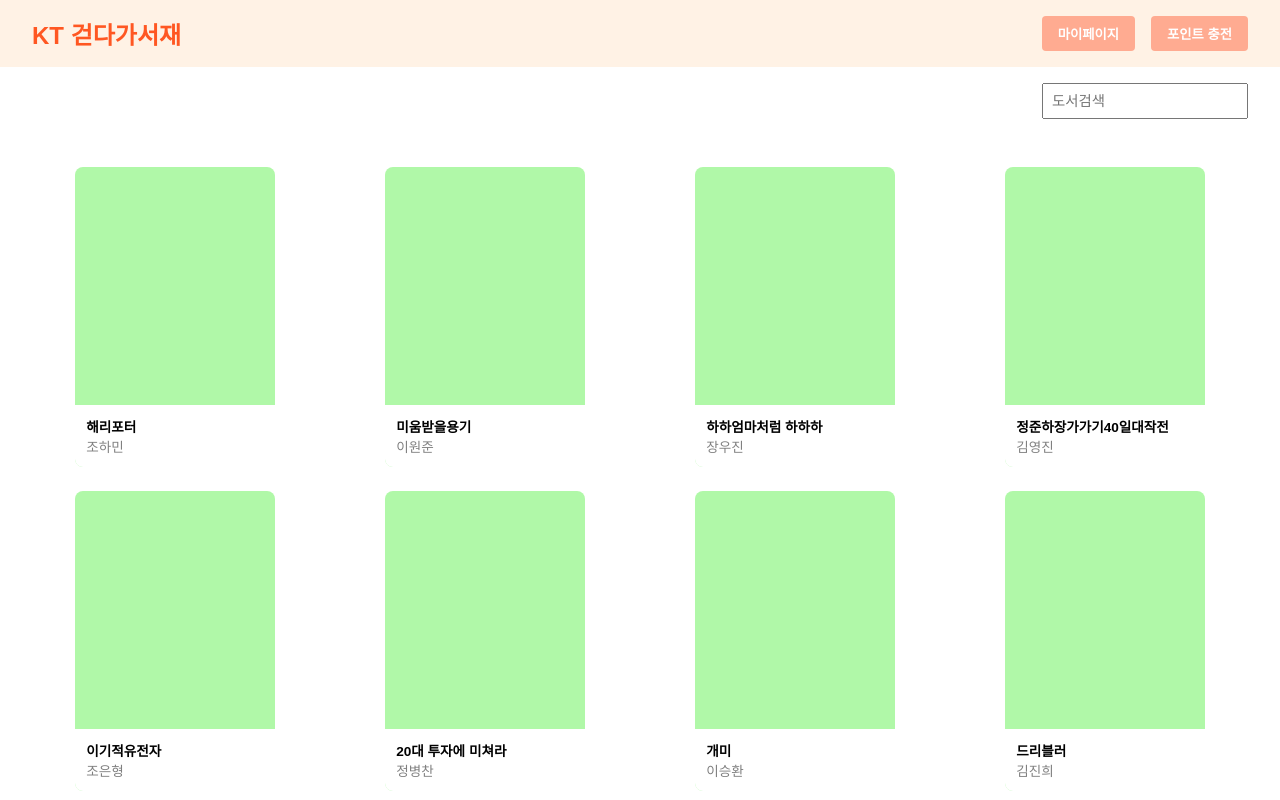
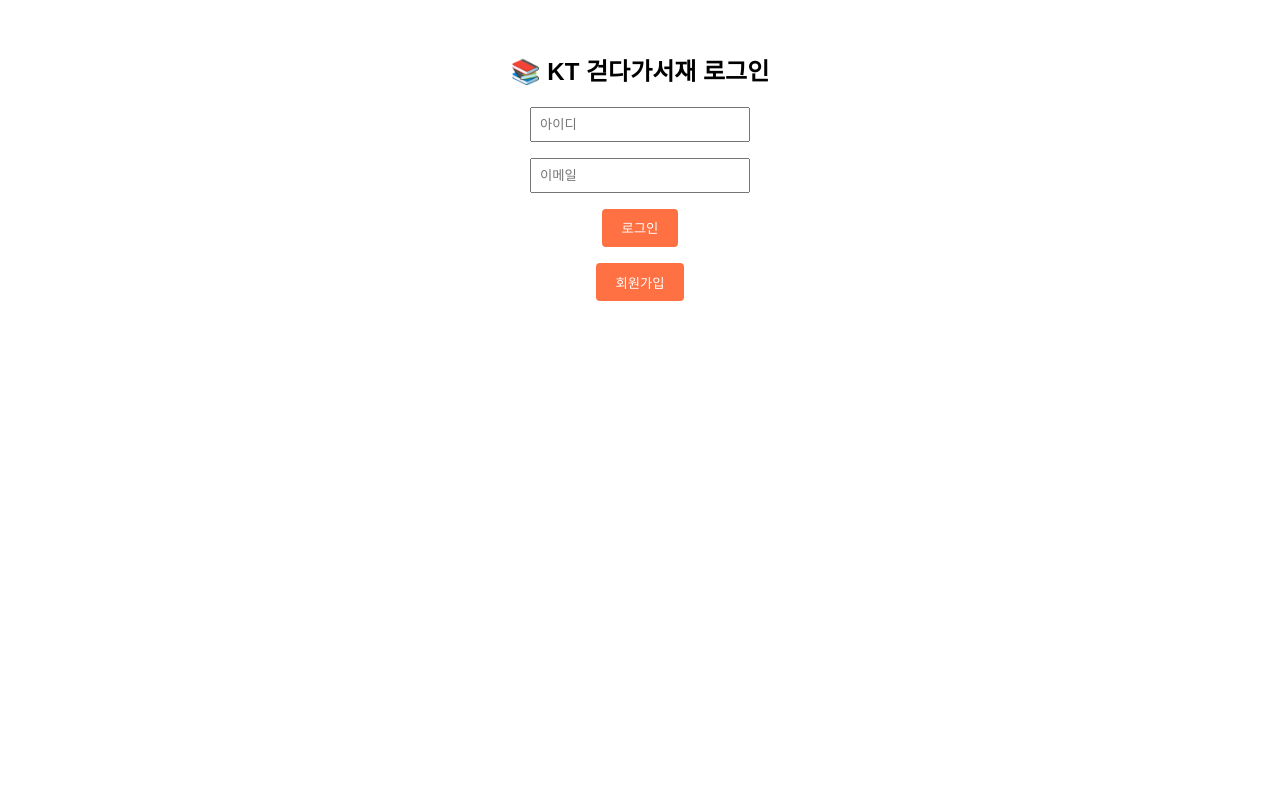
Before and after one commit to likemin35/PROJECT_REACT, a React (Create React App) app: page / in a window 1280 px wide. Shown: the top 800 px of the page. Built offline with nearby package versions, Linux system fonts and the light colour scheme.

Commit message:
세부 내용 수정

```diff
--- a/package.json
+++ b/package.json
@@ -7,6 +7,7 @@
     "@testing-library/jest-dom": "^6.6.3",
     "@testing-library/react": "^16.3.0",
     "@testing-library/user-event": "^13.5.0",
+    "axios": "^1.10.0",
     "react": "^19.1.0",
     "react-dom": "^19.1.0",
     "react-router-dom": "^7.6.3",
--- a/src/App.js
+++ b/src/App.js
@@ -1,27 +1,28 @@
 import React from 'react';
 import { BrowserRouter as Router, Routes, Route } from 'react-router-dom';
 
-// 페이지들 import
-import ManuscriptCreatePage from './pages/ManuscriptCreatePage';
-import ManuscriptEditPage from './pages/ManuscriptEditPage';
+import LoginPage from './pages/LoginPage';
+import SignupPage from './pages/SignupPage';
 import MainPage from './pages/MainPage';
 import PointChargePage from './pages/PointChargePage';
 import BookRentalPage from './pages/BookRentalPage';
 import AuthorRegisterPage from './pages/AuthorRegisterPage';
-import SignupPage from './pages/SignupPage';
-
-import logo from './logo.svg';
-import './App.css';
+import ManuscriptCreatePage from './pages/ManuscriptCreatePage';
+import ManuscriptEditPage from './pages/ManuscriptEditPage';
+import MyPage from './pages/MyPage';
 
 function App() {
   return (
     <Router>
       <Routes>
-        <Route path="/" element={<MainPage />} />
+        <Route path="/" element={<LoginPage />} />
+        <Route path="/signup" element={<SignupPage />} />
+        <Route path="/main" element={<MainPage />} />
+        <Route path="/mypage" element={<MyPage />} /> {/* 추가 */}
+        <Route path="/register" element={<AuthorRegisterPage />} />
         <Route path="/charge" element={<PointChargePage />} />
         <Route path="/rent/:bookId" element={<BookRentalPage />} />
         <Route path="/register" element={<AuthorRegisterPage />} />
-        <Route path="/signup" element={<SignupPage />} />
         <Route path="/manuscripts/create" element={<ManuscriptCreatePage />} />
         <Route path="/manuscripts/edit/:bookId" element={<ManuscriptEditPage />} />
       </Routes>
--- a/src/components/PaymentMethodSelector.jsx
+++ b/src/components/PaymentMethodSelector.jsx
@@ -1,27 +1,37 @@
 import React from 'react';
 
 function PaymentMethodSelector({ selected, onSelect }) {
-  const methods = ['신용카드', '계좌이체'];
-
   return (
     <div style={{ display: 'flex', gap: '1rem' }}>
-      {methods.map((method) => (
-        <button
-          key={method}
-          onClick={() => onSelect(method)}
-          style={{
-            padding: '0.75rem 1.5rem',
-            background: selected === method ? '#dff' : '#fff',
-            border: selected === method ? '2px solid blue' : '1px solid gray',
-            borderRadius: '5px',
-            cursor: 'pointer',
-          }}
-        >
-          {method}
-        </button>
-      ))}
+      <button
+        onClick={() => onSelect('card')}
+        style={selected === 'card' ? selectedBtnStyle : btnStyle}
+      >
+        카드 결제
+      </button>
+      <button
+        onClick={() => onSelect('bank')}
+        style={selected === 'bank' ? selectedBtnStyle : btnStyle}
+      >
+        계좌 이체
+      </button>
     </div>
   );
 }
 
+const btnStyle = {
+  padding: '0.5rem 1rem',
+  backgroundColor: '#e0e0e0',
+  border: 'none',
+  borderRadius: '5px',
+  cursor: 'pointer',
+};
+
+const selectedBtnStyle = {
+  ...btnStyle,
+  backgroundColor: '#ff7043',
+  color: 'white',
+  fontWeight: 'bold',
+};
+
 export default PaymentMethodSelector;
--- /dev/null
+++ b/src/pages/LoginPage.jsx
@@ -0,0 +1,61 @@
+import React, { useState } from 'react';
+import { useNavigate, Link } from 'react-router-dom';
+
+function LoginPage() {
+  const [userId, setUserId] = useState('');
+  const [email, setEmail] = useState('');
+  const navigate = useNavigate();
+
+  const handleLogin = () => {
+    if (!userId || !email) {
+      alert('아이디와 이메일을 입력해주세요.');
+      return;
+    }
+
+    // 실제 로그인 검증은 생략하고 바로 메인으로 이동
+    navigate('/main');  // ✅ 여기 수정
+  };
+
+  return (
+    <div style={{ fontFamily: 'sans-serif', padding: '2rem', textAlign: 'center' }}>
+      <h2>📚 KT 걷다가서재 로그인</h2>
+      <div style={{ margin: '1rem' }}>
+        <input
+          type="text"
+          placeholder="아이디"
+          value={userId}
+          onChange={(e) => setUserId(e.target.value)}
+          style={{ padding: '0.5rem', width: '200px' }}
+        />
+      </div>
+      <div style={{ margin: '1rem' }}>
+        <input
+          type="email"
+          placeholder="이메일"
+          value={email}
+          onChange={(e) => setEmail(e.target.value)}
+          style={{ padding: '0.5rem', width: '200px' }}
+        />
+      </div>
+      <div style={{ margin: '1rem' }}>
+        <button onClick={handleLogin} style={btnStyle}>로그인</button>
+      </div>
+      <div>
+        <Link to="/signup">
+          <button style={btnStyle}>회원가입</button>
+        </Link>
+      </div>
+    </div>
+  );
+}
+
+const btnStyle = {
+  padding: '0.6rem 1.2rem',
+  backgroundColor: '#ff7043',
+  color: 'white',
+  border: 'none',
+  borderRadius: '4px',
+  cursor: 'pointer'
+};
+
+export default LoginPage;
--- a/src/pages/MainPage.jsx
+++ b/src/pages/MainPage.jsx
@@ -20,18 +20,12 @@
   return (
     <div style={{ fontFamily: 'sans-serif' }}>
       {/* 네비게이션 바 */}
-      <nav style={{
-        backgroundColor: '#fff2e5',
-        padding: '1rem 2rem',
-        display: 'flex',
-        justifyContent: 'space-between',
-        alignItems: 'center'
-      }}>
-        <div style={{ color: '#ff5722', fontWeight: 'bold', fontSize: '1.5rem' }}>
-          KT 걷다가서재
-        </div>
+      <nav style={navStyle}>
+        <div style={logoStyle}>KT 걷다가서재</div>
         <div style={{ display: 'flex', gap: '1rem' }}>
-          <button style={navBtnStyle}>마이페이지</button>
+          <Link to="/mypage">
+            <button style={navBtnStyle}>마이페이지</button>
+          </Link>
           <Link to="/charge">
             <button style={navBtnStyle}>포인트 충전</button>
           </Link>
@@ -40,37 +34,19 @@
 
       {/* 도서 검색 입력 */}
       <div style={{ display: 'flex', justifyContent: 'flex-end', padding: '1rem 2rem' }}>
-        <input type="text" placeholder="도서검색" style={{ padding: '0.5rem', fontSize: '0.9rem' }} />
+        <input
+          type="text"
+          placeholder="도서검색"
+          style={{ padding: '0.5rem', fontSize: '0.9rem' }}
+        />
       </div>
 
       {/* 도서 목록 */}
-      <div style={{
-        display: 'grid',
-        gridTemplateColumns: 'repeat(4, 1fr)',
-        gap: '1.5rem',
-        padding: '2rem',
-        justifyItems: 'center'
-      }}>
+      <div style={gridStyle}>
         {dummyBooks.map((book) => (
           <Link key={book.id} to={`/rent/${book.id}`} style={{ textDecoration: 'none' }}>
-            <div style={{
-              backgroundColor: '#b0f8a8',
-              width: '200px',
-              height: '300px',
-              borderRadius: '8px',
-              position: 'relative',
-              cursor: 'pointer'
-            }}>
-              <div style={{
-                position: 'absolute',
-                bottom: '0',
-                padding: '0.7rem',
-                backgroundColor: '#fff',
-                width: '100%',
-                borderBottomLeftRadius: '8px',
-                borderBottomRightRadius: '8px',
-                fontSize: '0.85rem'
-              }}>
+            <div style={bookCardStyle}>
+              <div style={bookInfoStyle}>
                 <div style={{ fontWeight: 'bold', color: 'black' }}>{book.title}</div>
                 <div style={{ color: 'gray' }}>{book.author}</div>
               </div>
@@ -81,14 +57,33 @@
 
       {/* 하단 버튼 */}
       <div style={{ display: 'flex', justifyContent: 'flex-end', gap: '1rem', padding: '1rem 2rem' }}>
-        <button style={footerBtnStyle}>원고 수정</button>
-        <button style={footerBtnStyle}>원고 등록</button>
+        <Link to="/manuscripts/edit/1">
+          <button style={footerBtnStyle}>원고 수정</button>
+        </Link>
+        <Link to="/manuscripts/create">
+          <button style={footerBtnStyle}>원고 등록</button>
+        </Link>
       </div>
     </div>
+
   );
 }
 
-// 공통 버튼 스타일
+// 스타일 정의
+const navStyle = {
+  backgroundColor: '#fff2e5',
+  padding: '1rem 2rem',
+  display: 'flex',
+  justifyContent: 'space-between',
+  alignItems: 'center'
+};
+
+const logoStyle = {
+  color: '#ff5722',
+  fontWeight: 'bold',
+  fontSize: '1.5rem'
+};
+
 const navBtnStyle = {
   padding: '0.5rem 1rem',
   backgroundColor: '#ffab91',
@@ -97,6 +92,34 @@
   border: 'none',
   borderRadius: '4px',
   cursor: 'pointer'
+};
+
+const gridStyle = {
+  display: 'grid',
+  gridTemplateColumns: 'repeat(4, 1fr)',
+  gap: '1.5rem',
+  padding: '2rem',
+  justifyItems: 'center'
+};
+
+const bookCardStyle = {
+  backgroundColor: '#b0f8a8',
+  width: '200px',
+  height: '300px',
+  borderRadius: '8px',
+  position: 'relative',
+  cursor: 'pointer'
+};
+
+const bookInfoStyle = {
+  position: 'absolute',
+  bottom: '0',
+  padding: '0.7rem',
+  backgroundColor: '#fff',
+  width: '100%',
+  borderBottomLeftRadius: '8px',
+  borderBottomRightRadius: '8px',
+  fontSize: '0.85rem'
 };
 
 const footerBtnStyle = {
--- /dev/null
+++ b/src/pages/MyPage.jsx
@@ -0,0 +1,40 @@
+import React from 'react';
+import { Link } from 'react-router-dom';
+
+function MyPage() {
+  const dummyUser = {
+    id: 'user123',
+    email: 'user@example.com',
+    name: '조하민',
+    isAuthor: false
+  };
+
+  return (
+    <div style={{ padding: '2rem', fontFamily: 'sans-serif' }}>
+      <h2>📄 마이페이지</h2>
+      <div style={{ marginBottom: '1.5rem' }}>
+        <p><strong>아이디:</strong> {dummyUser.id}</p>
+        <p><strong>이메일:</strong> {dummyUser.email}</p>
+        <p><strong>이름:</strong> {dummyUser.name}</p>
+        <p><strong>직업:</strong> {dummyUser.isAuthor ? '작가' : '독자'}</p>
+      </div>
+
+      {!dummyUser.isAuthor && (
+        <Link to="/register">
+          <button style={btnStyle}>작가 등록하기</button>
+        </Link>
+      )}
+    </div>
+  );
+}
+
+const btnStyle = {
+  padding: '0.6rem 1.2rem',
+  backgroundColor: '#4caf50',
+  color: 'white',
+  border: 'none',
+  borderRadius: '4px',
+  cursor: 'pointer'
+};
+
+export default MyPage;
```
Also changed, not shown: src/components/PaymentForm.jsx (+86 -49 lines), 1 other file (tests, documents, lock files or other folders).
